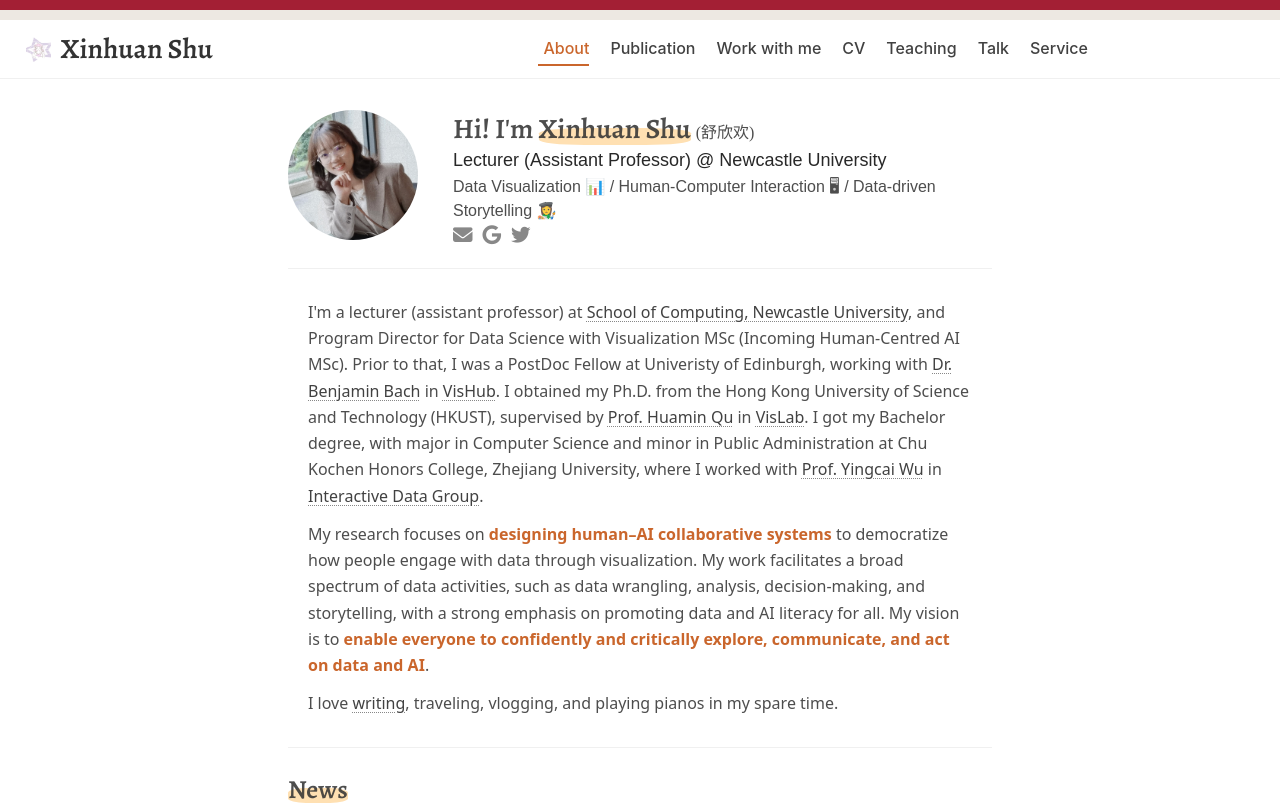
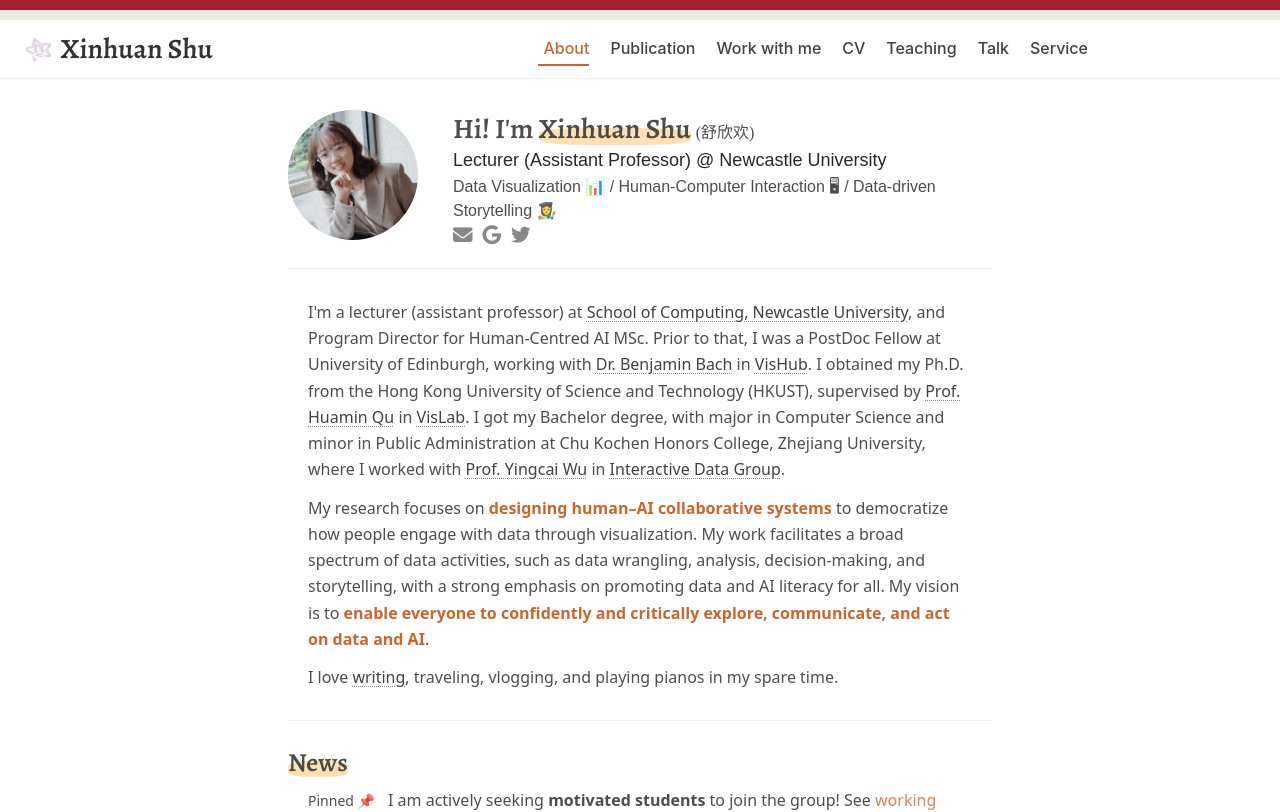
Before and after one commit to shuxinhuan/shuxinhuan.github.io, a React (Vite) app: page / in a window 1280 px wide. Shown: the top 812 px of the page. Built offline with nearby package versions, Linux system fonts and the light colour scheme.

Commit message:
update cv

```diff
--- a/src/components/About.tsx
+++ b/src/components/About.tsx
@@ -31,7 +31,7 @@
       <Divider />
       <div className="content">
         <p>
-          I'm a <b style={{ fontWeight: 500 }}>lecturer (assistant professor)</b> at <a className="hl-about" href="https://www.ncl.ac.uk/computing/">School of Computing, Newcastle University</a>, and Program Director for Data Science with Visualization MSc (Incoming Human-Centred AI MSc). Prior to that, I was a PostDoc Fellow at Univeristy of Edinburgh, working with <a className="hl-about" href="https://benjbach.github.io/" target="_blank">Dr. Benjamin Bach</a> in <a className="hl-about" href="https://vishub.net/" target="_blank">VisHub</a>. I obtained my Ph.D. from the Hong Kong University of Science and Technology (HKUST), supervised by <a className="hl-about" href="http://huamin.org/" target="_blank">Prof. Huamin Qu</a> in <a className="hl-about" href="http://vis.cse.ust.hk/" target="_blank">VisLab</a>. I got my Bachelor degree, with major in Computer Science and minor in Public Administration at Chu Kochen Honors College, Zhejiang University, where I worked with <a className="hl-about" href="http://www.ycwu.org/" target="_blank">Prof. Yingcai Wu</a> in <a className="hl-about" href="https://zjuidg.org/" target="_blank">Interactive Data Group</a>.
+          I'm a <b style={{ fontWeight: 500 }}>lecturer (assistant professor)</b> at <a className="hl-about" href="https://www.ncl.ac.uk/computing/">School of Computing, Newcastle University</a>, and Program Director for Human-Centred AI MSc. Prior to that, I was a PostDoc Fellow at University of Edinburgh, working with <a className="hl-about" href="https://benjbach.github.io/" target="_blank">Dr. Benjamin Bach</a> in <a className="hl-about" href="https://vishub.net/" target="_blank">VisHub</a>. I obtained my Ph.D. from the Hong Kong University of Science and Technology (HKUST), supervised by <a className="hl-about" href="http://huamin.org/" target="_blank">Prof. Huamin Qu</a> in <a className="hl-about" href="http://vis.cse.ust.hk/" target="_blank">VisLab</a>. I got my Bachelor degree, with major in Computer Science and minor in Public Administration at Chu Kochen Honors College, Zhejiang University, where I worked with <a className="hl-about" href="http://www.ycwu.org/" target="_blank">Prof. Yingcai Wu</a> in <a className="hl-about" href="https://zjuidg.org/" target="_blank">Interactive Data Group</a>.
         </p>
 
         <p>
--- a/src/components/Resume.tsx
+++ b/src/components/Resume.tsx
@@ -50,9 +50,9 @@
         <div className="entry">
           <span className="time">2024-</span>
           <span className="item">
-            <span className='cv-hl'>Newcastle Univeristy</span>, Newcastle Upon Tyne, UK <br />
+            <span className='cv-hl'>Newcastle University</span>, Newcastle Upon Tyne, UK <br />
             <em>Lecturer (Assistant Professor), School of Computing</em> <br />
-            <em>Director for Data Science with Visualization (Human-Centred AI) MSc Program</em>
+            <em>Director for Human-Centred AI MSc Program</em>
           </span>
         </div>
         <div className="entry">
```
